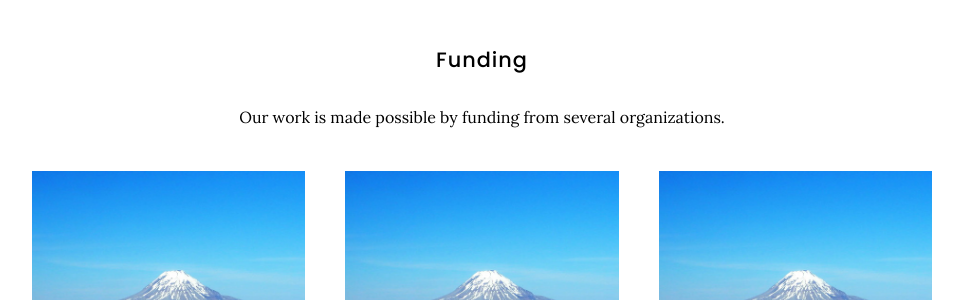
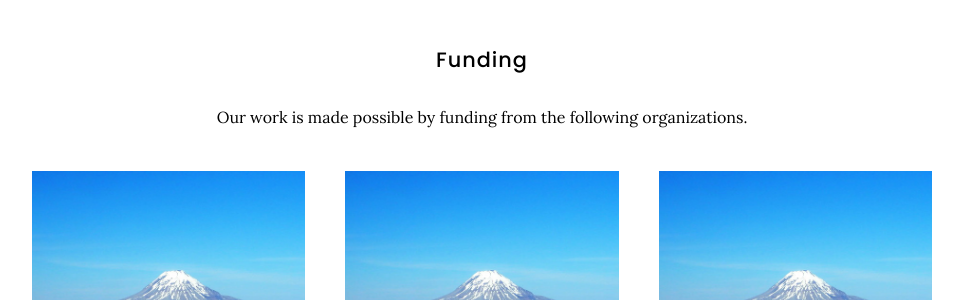
Before and after one commit to williamsdrake/williamsdrake.github.io, a Jekyll site: the page built from team/index.md, in a window 1280 px wide and 900 px high, scrolled down 1384 px. Shown: the part 153-453 px from the top of the window, without its empty margins (158-1121 px from the left). Built offline with Jekyll 4.4.1, drawn with Linux system fonts in a browser that asks for light colours; nearby versions of some CDN libraries.

Commit message:
Update index.md

```diff
--- a/team/index.md
+++ b/team/index.md
@@ -58,7 +58,7 @@ Lorem ipsum dolor sit amet, consectetur adipiscing elit, sed do eiusmod tempor i
 
 ## Funding
 
-Our work is made possible by funding from several organizations.
+Our work is made possible by funding from the following organizations.
 {:.center}
 
 {%
```
